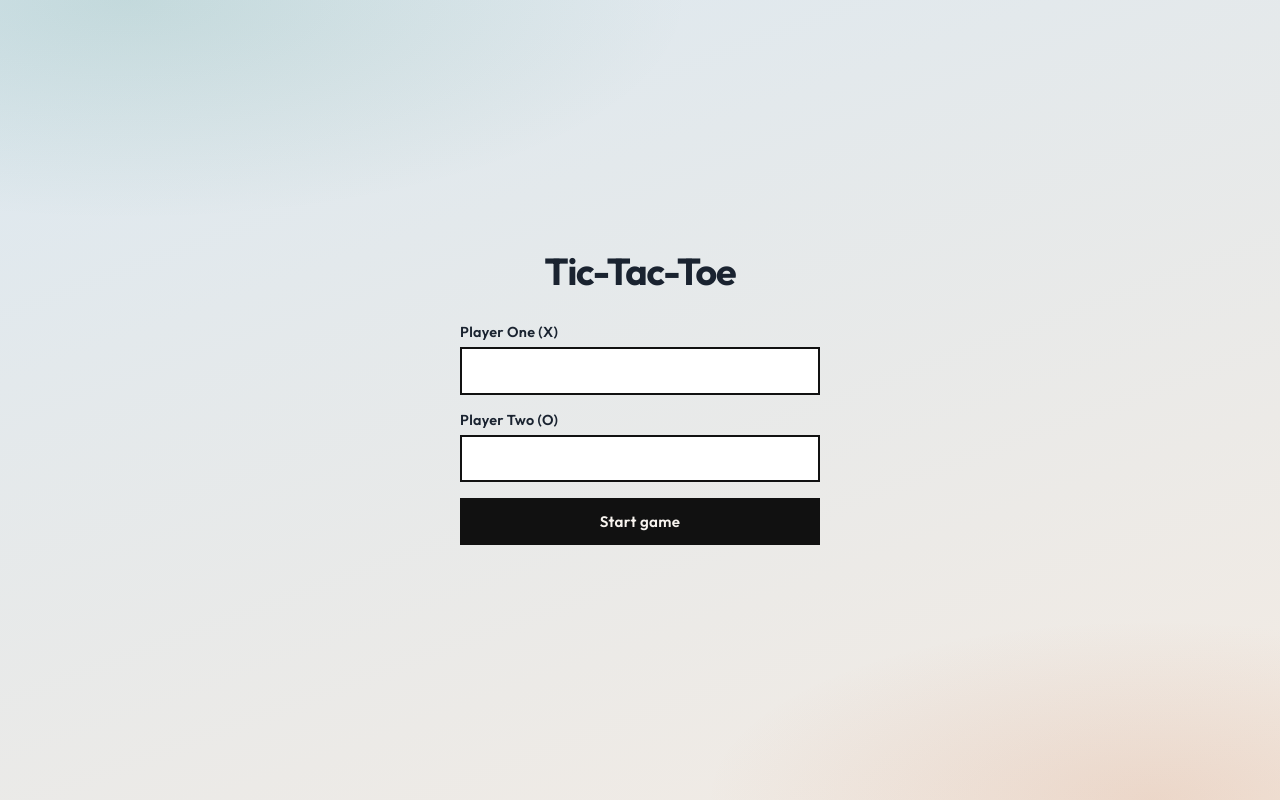
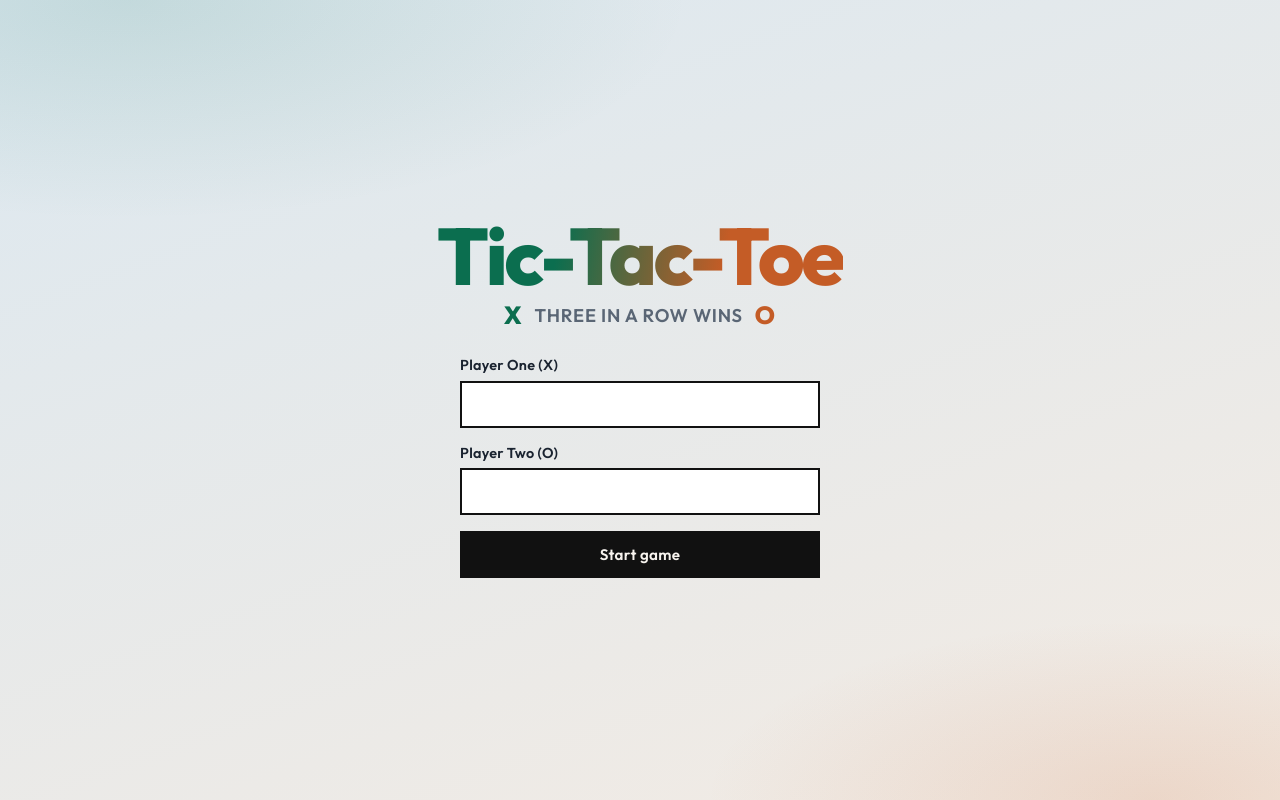
Before and after one commit to ankitjaincst/tic-tac-toe, a plain HTML site: page index.html in a window 1280 px wide. Drawn offline with Linux system fonts and the light colour scheme.

Commit message:
Add large gradient h1 title with tagline and entrance animation.
Co-Authored-By: Claude Sonnet 5.5 <noreply@anthropic.com>

```diff
--- a/css/styles.css
+++ b/css/styles.css
@@ -56,9 +56,67 @@ body {
 
 .brand {
   margin: 0;
-  font-size: clamp(1.75rem, 3vw, 2.35rem);
-  font-weight: 700;
-  letter-spacing: -0.03em;
+  font-size: clamp(2.75rem, 11vw, 5rem);
+  font-weight: 800;
+  line-height: 1.05;
+  letter-spacing: -0.04em;
+  animation: brand-in 0.7s cubic-bezier(0.2, 0.8, 0.2, 1) both;
+}
+
+.brand-text {
+  /* Solid color fallback, then gradient text from the X and O accents. */
+  color: var(--x);
+  background-image: linear-gradient(100deg, var(--x) 0%, var(--x) 30%, var(--o) 70%, var(--o) 100%);
+  -webkit-background-clip: text;
+  background-clip: text;
+  -webkit-text-fill-color: transparent;
+  padding-bottom: 0.08em; /* keep descender/glyph edges from being clipped */
+}
+
+.tagline {
+  margin: 0;
+  display: flex;
+  align-items: center;
+  justify-content: center;
+  gap: 0.75rem;
+  color: var(--muted);
+  font-size: clamp(0.95rem, 2.8vw, 1.15rem);
+  font-weight: 600;
+  letter-spacing: 0.04em;
+  text-transform: uppercase;
+  animation: brand-in 0.7s 0.12s cubic-bezier(0.2, 0.8, 0.2, 1) both;
+}
+
+.tagline-mark {
+  font-weight: 800;
+  font-size: 1.35em;
+  line-height: 1;
+}
+
+.tagline-x {
+  color: var(--x);
+}
+
+.tagline-o {
+  color: var(--o);
+}
+
+@keyframes brand-in {
+  from {
+    opacity: 0;
+    transform: translateY(-12px) scale(0.97);
+  }
+  to {
+    opacity: 1;
+    transform: none;
+  }
+}
+
+@media (prefers-reduced-motion: reduce) {
+  .brand,
+  .tagline {
+    animation: none;
+  }
 }
 
 .setup {
--- a/index.html
+++ b/index.html
@@ -7,7 +7,7 @@
     <link rel="preconnect" href="https://fonts.googleapis.com" />
     <link rel="preconnect" href="https://fonts.gstatic.com" crossorigin />
     <link
-      href="https://fonts.googleapis.com/css2?family=Outfit:wght@400;600;700&display=swap"
+      href="https://fonts.googleapis.com/css2?family=Outfit:wght@400;600;700;800&display=swap"
       rel="stylesheet"
     />
     <link rel="stylesheet" href="css/styles.css" />
@@ -15,7 +15,12 @@
   <body>
     <div class="page">
       <header class="header">
-        <p class="brand">Tic-Tac-Toe</p>
+        <h1 class="brand"><span class="brand-text">Tic-Tac-Toe</span></h1>
+        <p class="tagline">
+          <span class="tagline-mark tagline-x" aria-hidden="true">X</span>
+          <span>Three in a row wins</span>
+          <span class="tagline-mark tagline-o" aria-hidden="true">O</span>
+        </p>
       </header>
 
       <section id="setup" class="setup" aria-label="Player setup">
```
